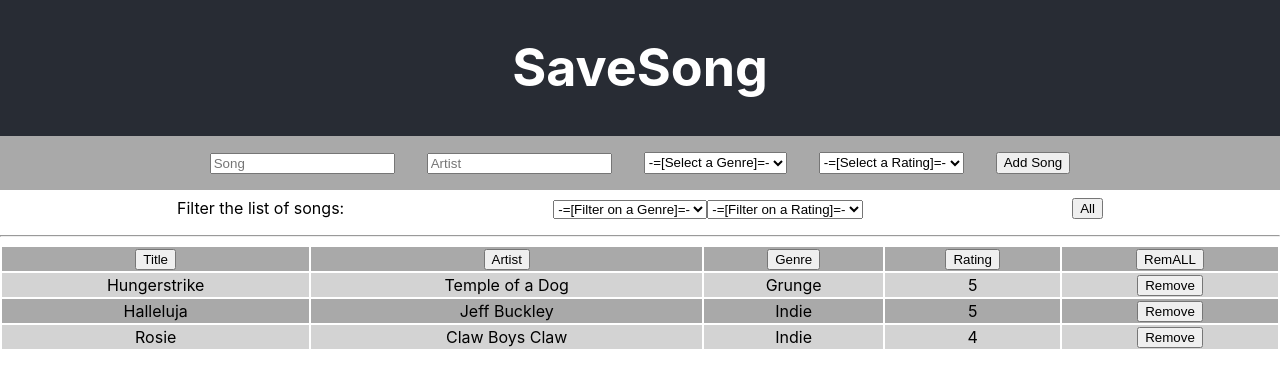
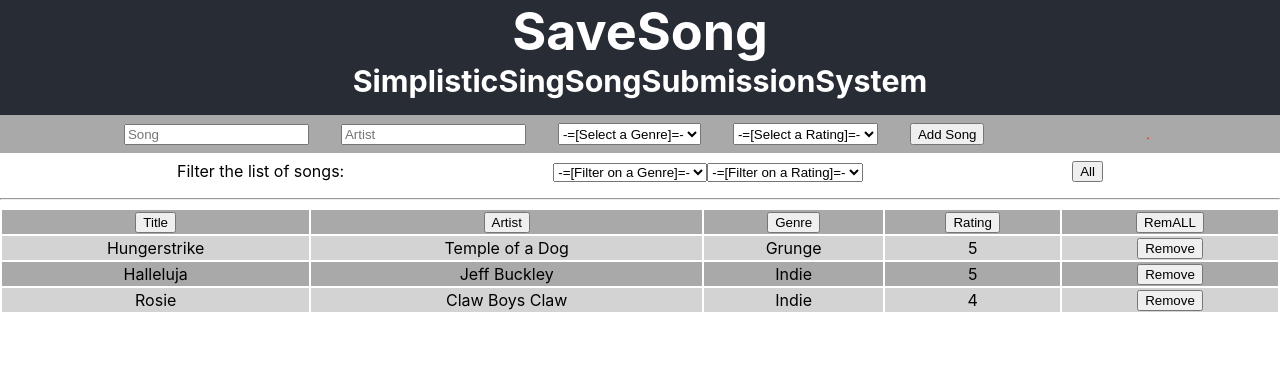
Before and after one commit to Tijs-vd-B/tijs_vd_b_eindopdracht_fed_level35, a React (Create React App) app: page / in a window 1280 px wide. Shown: the top 388 px of the page. Built offline with nearby package versions, Linux system fonts and the light colour scheme.

Commit message:
finishing up (and a tiny red dot)

```diff
--- a/src/App.css
+++ b/src/App.css
@@ -11,12 +11,15 @@
   justify-content: center; */
   font-size: calc(10px + 2vmin);
   color: white;
-  padding-top: 0.1rem;
-  padding-bottom: 0.1rem;
+  padding-bottom: 1rem;
+}
+
+h1,
+h3 {
+  margin: 0;
 }
 
 .songform-container,
-.songform-form,
 .songfilter-container {
   padding-top: 0.5rem;
   padding-bottom: 0.5rem;
@@ -35,3 +38,16 @@ tbody tr:nth-child(even) {
 tbody tr:nth-child(odd) {
   background-color: lightgray;
 }
+.add-list-button {
+  color: red;
+  background-color: darkgrey;
+  border: 0;
+}
+
+@media (min-width: 900px) {
+  .songform-form {
+    display: flex;
+    gap: 2rem;
+    flex-direction: row;
+  }
+}
--- a/src/App.js
+++ b/src/App.js
@@ -6,6 +6,7 @@ function App() {
     <div className="App">
       <header className="App-header">
         <h1>SaveSong</h1>
+        <h3>SimplisticSingSongSubmissionSystem</h3>
       </header>
       <SongOverview />
     </div>
--- a/src/SongOverview.js
+++ b/src/SongOverview.js
@@ -2,6 +2,7 @@ import React, { Component } from "react";
 import SongForm from "./components/SongForm";
 import SongList from "./components/SongList";
 import SongFilter from "./components/SongFilter";
+import testsongs from "./data/testsongs";
 
 class SongOverview extends Component {
   constructor() {
@@ -71,6 +72,7 @@ class SongOverview extends Component {
     };
     this.handleChange = this.handleChange.bind(this);
     this.handleClickAddSong = this.handleClickAddSong.bind(this);
+    this.handleClickAddList = this.handleClickAddList.bind(this);
     this.handleClickRemoveItem = this.handleClickRemoveItem.bind(this);
     this.handleClickRemoveAllSongs = this.handleClickRemoveAllSongs.bind(this);
     this.handleClickResetFilter = this.handleClickResetFilter.bind(this);
@@ -82,7 +84,6 @@ class SongOverview extends Component {
 
   handleClickAddSong = (event) => {
     event.preventDefault();
-    console.log(this.state);
     if (
       this.state.newSongTitle === undefined ||
       this.state.newSongArtist === undefined
@@ -105,25 +106,43 @@ class SongOverview extends Component {
         rating: parseInt(this.state.newSongRating),
       };
       setId++;
-      console.log(newSong);
       this.setState({
         ...this.state,
         songs: [...this.state.songs].concat(newSong),
         nextId: setId,
       });
-      console.log(this.state.nextId);
     }
   };
 
+  handleClickAddList = (extra) => {
+    const extraSongs = testsongs;
+    let newSongs = this.state.songs;
+    let setId = this.state.nextId;
+    for (let i = 0; i < extraSongs.length; i++) {
+      let newSong = {
+        id: setId,
+        title: extraSongs[i].title,
+        artist: extraSongs[i].artist,
+        genre: extraSongs[i].genre,
+        rating: extraSongs[i].rating,
+      };
+      setId++;
+      newSongs = [...newSongs].concat(newSong);
+    }
+    this.setState({
+      ...this.state,
+      songs: newSongs,
+      nextId: setId,
+    });
+  };
+
   handleClickRemoveItem = (item) => {
-    console.log(item);
     let newSongs = this.state.songs;
     for (let i = 0; i < newSongs.length; i++) {
       if (newSongs[i] === item) {
         newSongs.splice(i, 1);
       }
     }
-    console.log(newSongs);
     this.setState({
       ...this.state,
       songs: newSongs,
@@ -176,6 +195,7 @@ class SongOverview extends Component {
       <div>
         <SongForm
           handleClickAddSong={this.handleClickAddSong}
+          handleClickAddList={this.handleClickAddList}
           handleChange={this.handleChange}
           genres={this.state.genres}
           ratingOptions={this.state.ratingOptions}
--- a/src/components/SongForm.js
+++ b/src/components/SongForm.js
@@ -30,6 +30,14 @@ function SongForm(props) {
         />
         <button onClick={props.handleClickAddSong}>Add Song</button>
       </form>
+      <button
+        className="add-list-button"
+        name="addList"
+        onClick={props.handleClickAddList}
+        value="testsongs"
+      >
+        .
+      </button>
     </div>
   );
 }
--- /dev/null
+++ b/src/data/testsongs.js
@@ -0,0 +1,118 @@
+const testsongs = [
+  {
+    title: "Bitterzoet",
+    artist: "Eefje de Visser",
+    genre: "Indie",
+    rating: 5,
+  },
+  {
+    title: "Roar",
+    artist: "Katy Perry",
+    genre: "Pop",
+    rating: 2,
+  },
+  {
+    title: "Demons",
+    artist: "Imagine Dragons",
+    genre: "Pop",
+    rating: 3,
+  },
+  {
+    title: "Porch",
+    artist: "Pearl Jam",
+    genre: "Grunge",
+    rating: 5,
+  },
+  {
+    title: "Ring Ding Dong",
+    artist: "SHINee",
+    genre: "K-Pop",
+    rating: 1,
+  },
+  {
+    title: "Feel Good Hit of the Summer",
+    artist: "Queens of the Stone Age",
+    genre: "Rock",
+    rating: 5,
+  },
+  {
+    title: "Summer",
+    artist: "Calvin Harris",
+    genre: "Dance",
+    rating: 0,
+  },
+  {
+    title: "Deeper Shade of Soul",
+    artist: "Urban Dance Squad",
+    genre: "Funk",
+    rating: 4,
+  },
+  {
+    title: "Juicy",
+    artist: "The Notorious B.I.G",
+    genre: "Hip Hop",
+    rating: 4,
+  },
+  {
+    title: "Largo al factotum",
+    artist: "Rossini",
+    genre: "Opera",
+    rating: 5,
+  },
+  {
+    title: "For an Endless Night",
+    artist: "Jel Ford RemixAlan Fitzpatrick",
+    genre: "Techno",
+    rating: 3,
+  },
+  {
+    title: "Anarchy in the U.K",
+    artist: "Sex Pistols",
+    genre: "Punk",
+    rating: 5,
+  },
+  {
+    title: "Pressure Drop",
+    artist: "Toots and The Maytals",
+    genre: "Reggae",
+    rating: 4,
+  },
+  {
+    title: "Calvin Harris",
+    artist: "Sweet Nothing Feat. Florence Welch",
+    genre: "EDM",
+    rating: 3,
+  },
+  {
+    title: "I Heard it Through the Grapevine",
+    artist: "Marvin Gaye",
+    genre: "Soul",
+    rating: 5,
+  },
+  {
+    title: "Try A Little Tenderness",
+    artist: "Otis Redding",
+    genre: "Soul",
+    rating: 5,
+  },
+  {
+    title: "Islands in the Stream",
+    artist: "Dolly Parton",
+    genre: "Country",
+    rating: 4,
+  },
+  {
+    title: "Jolene",
+    artist: "Dolly Parton",
+    genre: "Country",
+    rating: 5,
+  },
+  {
+    title: "Tears of a Clown",
+    artist: "Smokey Robinson and the Miracles",
+    genre: "Motown",
+    rating: 4,
+  },
+];
+
+export default testsongs;
```
Also changed, not shown: 1 other file (tests, documents, lock files or other folders).
